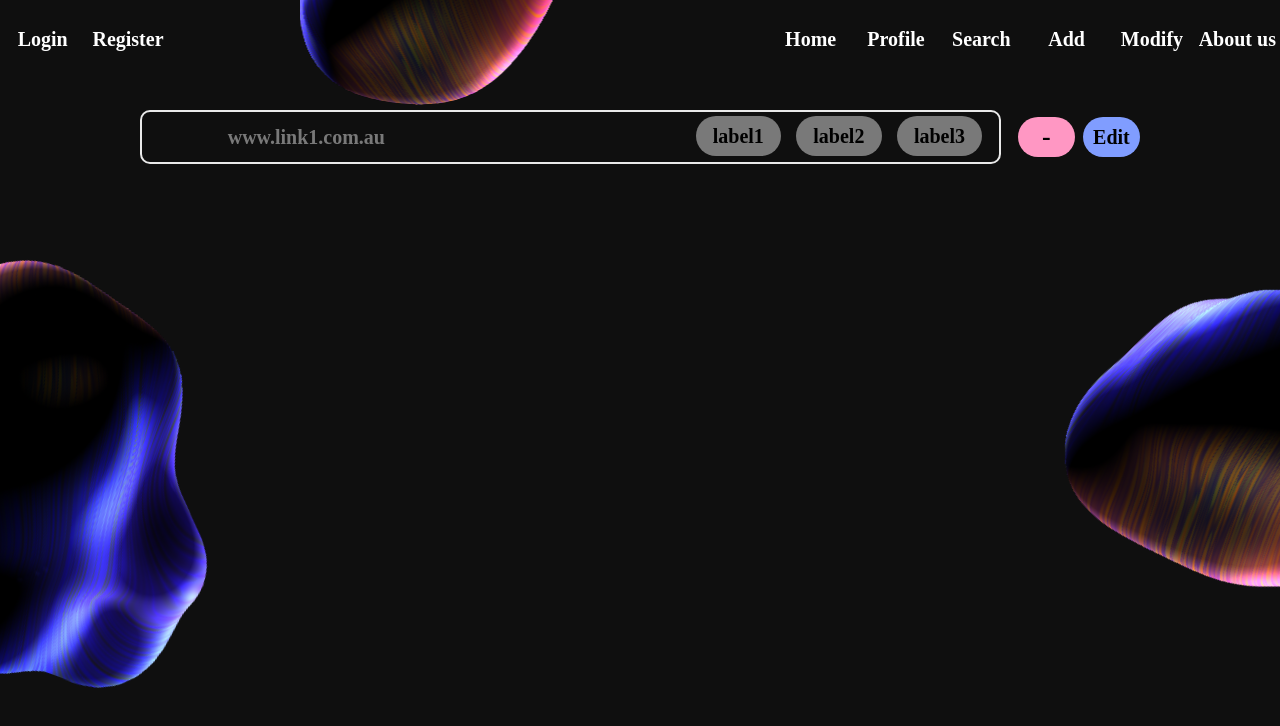
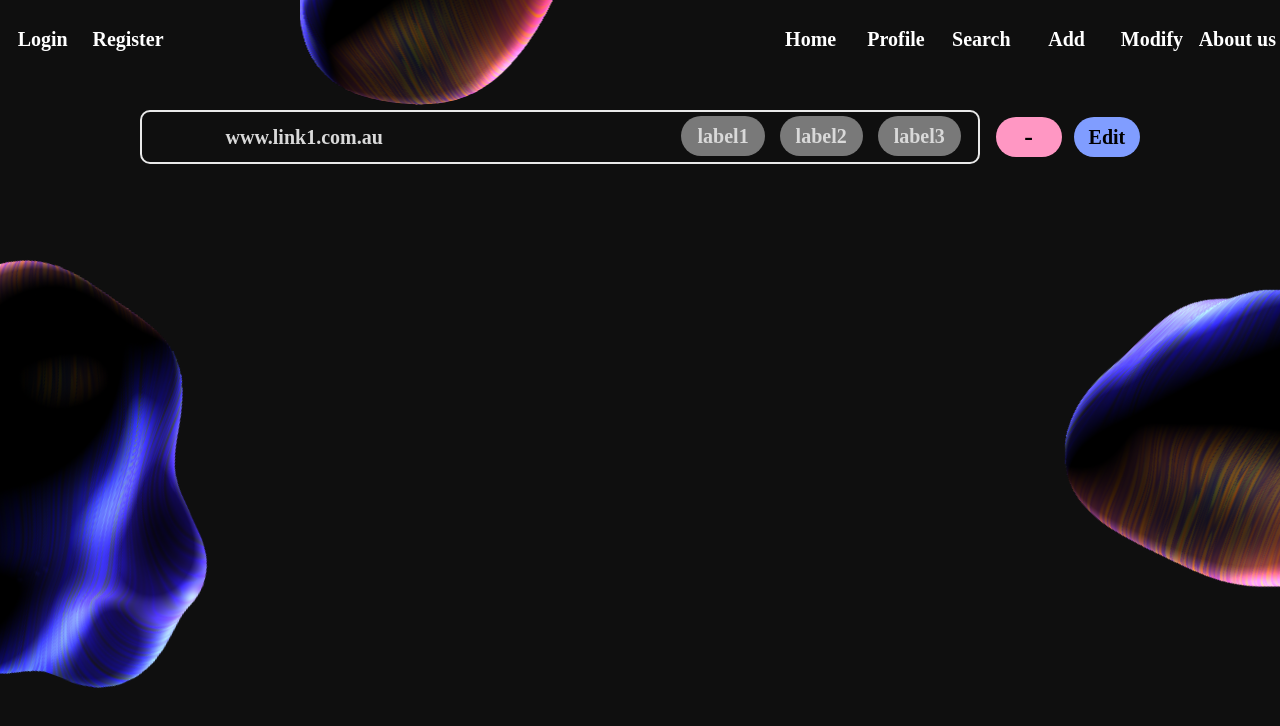
Before and after one commit to zherenh/ITProject, a React (Create React App) app in the folder project/: page /modify in a window 1280 px wide. Shown: the top 726 px of the page. Built offline with nearby package versions, Linux system fonts and the light colour scheme.

Commit message:
small changes

```diff
--- a/project/src/components/Modify/Modify.module.css
+++ b/project/src/components/Modify/Modify.module.css
@@ -66,7 +66,7 @@
   outline: none;
   border: 2px solid #e9e9e9;
   background-color: transparent;
-  color: rgba(192, 192, 192, 0.6);
+  color: #D9D9D9;
   font-weight: 600;
   font-size: 20px;
 }
@@ -96,7 +96,7 @@
   outline: none;
   border: none;
   background-color: transparent;
-  color: black;
+  color: #D9D9D9;
   font-weight: 600;
   font-size: 20px;
   height: 80%;
@@ -106,7 +106,7 @@
 
 .Modify .linkContainer .linkBox .buttonBar {
   display: flex;
-  width: 15%;
+  width: 18%;
   height: 50px;
   justify-content: center;
   align-items: center;
@@ -114,7 +114,7 @@
 }
 
 .Modify .linkContainer .linkBox .deleteButton {
-  margin-left: 5%;
+  margin-left: 4%;
   flex: 1;
   border-radius: 20px;
   border: none;
@@ -127,7 +127,7 @@
 }
 
 .Modify .linkContainer .linkBox .editButton {
-  margin-left: 6%;
+  margin-left: 8%;
   flex: 1;
   border-radius: 20px;
   border: none;
```
